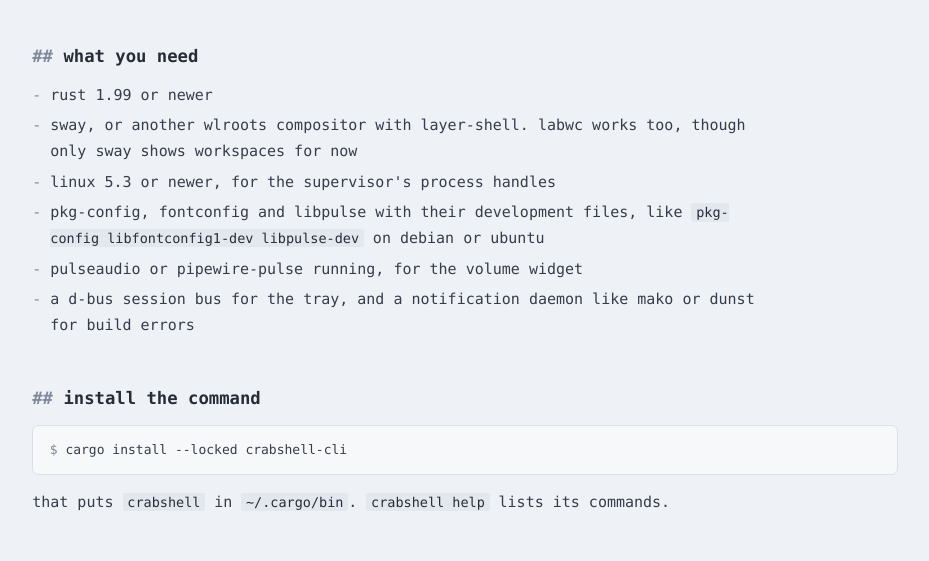
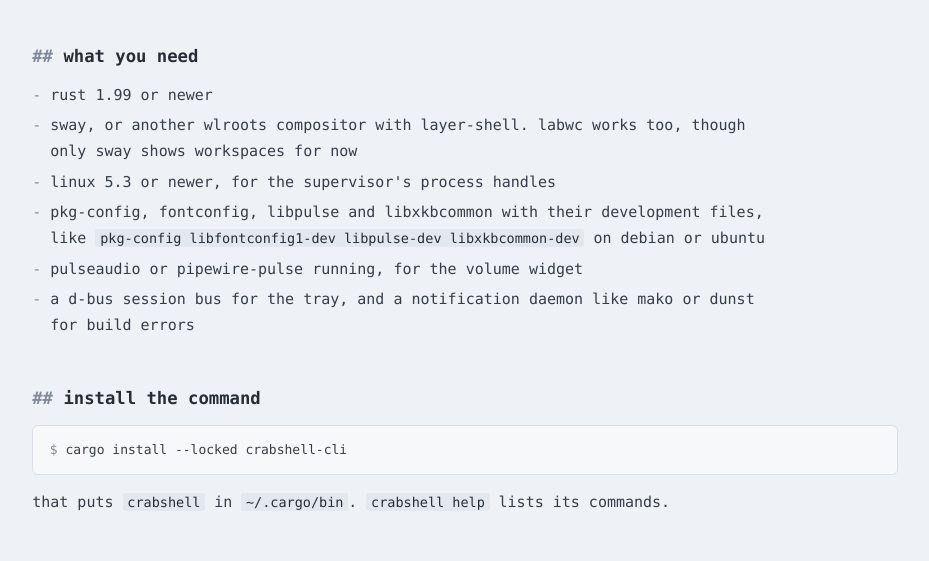
Before and after one commit to w0x7y/crabshell, a plain HTML site: page docs/site/start.html in a window 1280 px wide. Shown: the part 225-786 px from the top of the page, without its empty margins (175-1104 px from the left). Drawn offline with Linux system fonts and the light colour scheme; a web font is replaced by a local one.

Commit message:
Ask for libxkbcommon's development files in CI and the docs
The keyboard links libxkbcommon, so building needs its development
files: CI installs libxkbcommon-dev, and the readme and start page list
it with the rest.

```diff
--- a/docs/site/start.html
+++ b/docs/site/start.html
@@ -57,9 +57,12 @@
         </li>
         <li>linux 5.3 or newer, for the supervisor's process handles</li>
         <li>
-          pkg-config, fontconfig and libpulse with their development files, like
-          <code>pkg-config libfontconfig1-dev libpulse-dev</code> on debian or
-          ubuntu
+          pkg-config, fontconfig, libpulse and libxkbcommon with their
+          development files, like
+          <code
+            >pkg-config libfontconfig1-dev libpulse-dev libxkbcommon-dev</code
+          >
+          on debian or ubuntu
         </li>
         <li>pulseaudio or pipewire-pulse running, for the volume widget</li>
         <li>
```
Also changed, not shown: 2 other files.
